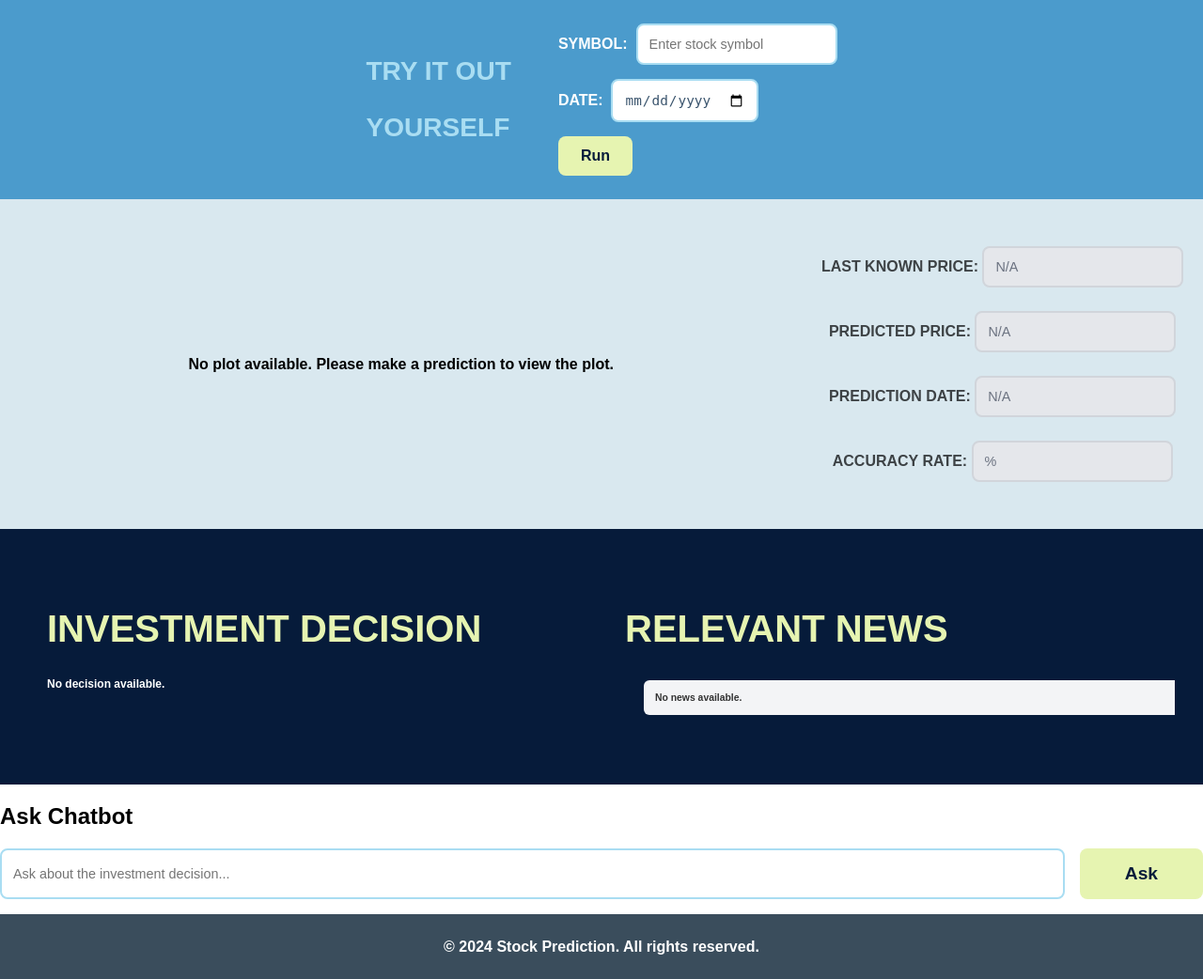
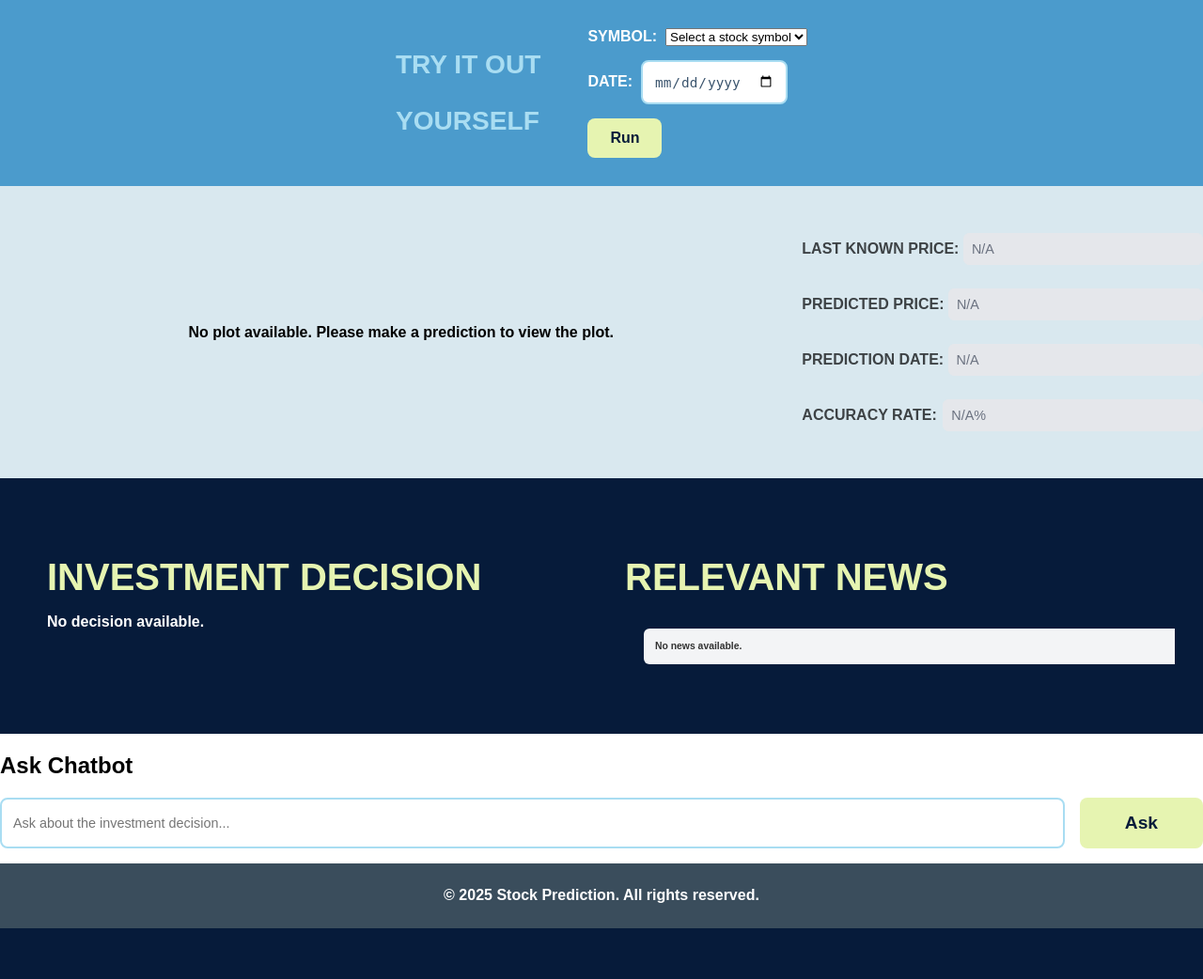
Before and after one commit to GourabGorai/StockFlask2, a Flask app: template templates/index.html in a window 1280 px wide. Shown: the part 690-1732 px from the top of the page at 94% size. After the commit the page ends 1678 px from the top, so only its background shows below. Run offline with Flask 3, Linux system fonts and the light colour scheme; the template is opened without the code that fills it, so the values that code supplies are empty; some libraries are stand-ins or nearby versions; some web fonts are replaced.

Commit message:
Update index.html

```diff
--- a/templates/index.html
+++ b/templates/index.html
@@ -9,7 +9,6 @@
   <link rel="preconnect" href="https://fonts.gstatic.com" crossorigin>
   <link href="https://fonts.googleapis.com/css2?family=Lexend+Zetta:wght@100..900&display=swap" rel="stylesheet">
   <style>
-    /* Additional styles for functionality */
     .error-message {
       color: #E13622;
       background-color: #fee2e2;
@@ -18,37 +17,31 @@
       margin-bottom: 1rem;
       display: none;
     }
-
     .results-grid {
       display: grid;
       grid-template-columns: repeat(2, 1fr);
       gap: 1.5rem;
       margin-top: 1rem;
     }
-
     .result-item {
       display: flex;
       flex-direction: column;
       gap: 0.5rem;
     }
-
     .result-label {
       font-size: 1rem;
       color: #4b5563;
     }
-
     .result-value {
       font-size: 1.5rem;
       font-weight: bold;
       color: #E13622;
     }
-
     .chatbot-form {
       display: flex;
       gap: 1rem;
       margin-bottom: 1rem;
     }
-
     .chatbot-input {
       flex: 1;
       padding: 0.5rem;
@@ -56,7 +49,6 @@
       border-radius: 0.375rem;
       font-size: 1rem;
     }
-
     .chatbot-response {
       background-color: #f3f4f6;
       padding: 1rem;
@@ -64,38 +56,51 @@
       margin-top: 1rem;
       {% if not chatbot_response %}display: none;{% endif %}
     }
-
-    /* Updated News List Styles */
     .news-list {
       margin-top: 1rem;
       list-style: none;
       padding: 0;
-      width: 100%; /* Make the list take full width */
+      width: 100%;
     }
-
     .news-list li {
       padding: 0.75rem;
       border-radius: 0.375rem;
       margin-bottom: 0.5rem;
       background-color: #f3f4f6;
       transition: background-color 0.2s;
-      width: 100%; /* Make each list item take full width */
+      width: 100%;
     }
-
     .news-list li:hover {
       background-color: #e5e7eb;
     }
-
-    /* Adjust the width of the news container */
     .news {
-      width: 100%; /* Make the news section take full width */
-      max-width: 1200px; /* Optional: Set a max-width for better readability */
-      margin: 0 auto; /* Center the news section */
+      width: 100%;
+      max-width: 1200px;
+      margin: 0 auto;
+    }
+    .result-form {
+      display: grid;
+      grid-template-columns: repeat(2, 1fr);
+      gap: 1rem;
+      margin-top: 1rem;
+    }
+    .result-form div {
+      display: flex;
+      align-items: center;
+    }
+    .result-form label {
+      min-width: 150px;
+      font-weight: bold;
+    }
+    .result-form input {
+      flex: 1;
+      padding: 0.5rem;
+      border: 1px solid #e5e7eb;
+      border-radius: 0.375rem;
     }
   </style>
 </head>
 <body>
-  <!-- Header -->
   <header class="header">
     <div>
       <a href="/">HOME</a>
@@ -109,16 +114,13 @@
     </div>
   </header>
 
-  <!-- Main Content -->
   <main class="container">
-    <!-- Error Message -->
     <div id="errorMessage" class="error-message">
       {% if error_message %}
         {{ error_message }}
       {% endif %}
     </div>
 
-    <!-- Hero Section -->
     <section class="Hero">
       <video autoplay muted loop>
         <source src="static/background-video.mp4" type="video/mp4">
@@ -130,7 +132,7 @@
       </div>
     </section>
 
-    <!-- Input Section -->
+    <!-- Input Section with dropdown -->
     <section class="input" id="prediction-form">
       <div class="text">
         <h3>TRY IT OUT</h3>
@@ -140,7 +142,19 @@
         <form class="prediction-form" method="POST" action="/">
           <div>
             <label for="symbol">SYMBOL:&nbsp</label>
-            <input type="text" id="symbol" name="symbol" placeholder="Enter stock symbol" required>
+            <select id="symbol" name="symbol" required>
+              <option value="">Select a stock symbol</option>
+              <option value="AAPL">AAPL - Apple</option>
+              <option value="GOOGL">GOOGL - Alphabet</option>
+              <option value="MSFT">MSFT - Microsoft</option>
+              <option value="TSLA">TSLA - Tesla</option>
+              <option value="AMZN">AMZN - Amazon</option>
+              <option value="META">META - Meta</option>
+              <option value="NFLX">NFLX - Netflix</option>
+              <option value="NVDA">NVDA - NVIDIA</option>
+              <option value="IBM">IBM - IBM</option>
+              <option value="INTC">INTC - Intel</option>
+            </select>
           </div>
           <div>
             <label for="date">DATE:&nbsp</label>
@@ -151,6 +165,7 @@
           </div>
         </form>
       </div>
+
     </section>
 
     <!-- Results Section -->
@@ -162,22 +177,22 @@
           <p>No plot available. Please make a prediction to view the plot.</p>
         {% endif %}
       </div>
-      <form>
+      <form class="result-form">
         <div>
           <label for="last_price">LAST KNOWN PRICE:&nbsp</label>
-          <input type="text" id="last_price" value="{{ actual_prices[-1] if actual_prices else 'N/A' }}" disabled>
+          <input type="text" id="last_price" value="{{ actual_prices[-1] if actual_prices else (session.get('actual_prices', [])[-1] if session.get('actual_prices') else 'N/A') }}" disabled>
         </div>
         <div>
           <label for="pred_price">PREDICTED PRICE:&nbsp</label>
-          <input type="text" id="pred_price" value="{{ future_prediction if future_prediction else 'N/A' }}" disabled>
+          <input type="text" id="pred_price" value="{{ future_prediction if future_prediction else (session.get('future_prediction') if session.get('future_prediction') else 'N/A') }}" disabled>
         </div>
         <div>
           <label for="pred_date">PREDICTION DATE:&nbsp</label>
-          <input type="text" id="pred_date" value="{{ date if date else 'N/A' }}" disabled>
+          <input type="text" id="pred_date" value="{{ request.form.get('future_date', 'N/A') }}" disabled>
         </div>
         <div>
           <label for="acc_rate">ACCURACY RATE:&nbsp</label>
-          <input type="text" id="acc_rate" value="{{ accuracy_score }}%" disabled>
+          <input type="text" id="acc_rate" value="{{ accuracy_score if accuracy_score else (session.get('accuracy_score') if session.get('accuracy_score') else 'N/A') }}%" disabled>
         </div>
       </form>
     </section>
@@ -186,13 +201,19 @@
     <section class="record" id="news">
       <div class="decision">
         <h1>INVESTMENT DECISION</h1>
-        <p>{{ investment_decision|safe if investment_decision else 'No decision available.' }}</p>
+        <div class="decision-content">
+          {{ investment_decision|safe if investment_decision else (session.get('investment_decision', 'No decision available.')|safe) }}
+        </div>
       </div>
       <div class="news">
         <h1>RELEVANT NEWS</h1>
         <ul class="news-list">
           {% if stock_news %}
             {% for news in stock_news %}
+              <li>{{ news }}</li>
+            {% endfor %}
+          {% elif session.get('stock_news') %}
+            {% for news in session.get('stock_news', []) %}
               <li>{{ news }}</li>
             {% endfor %}
           {% else %}
@@ -224,13 +245,11 @@
     </section>
   </main>
 
-  <!-- Footer -->
   <footer class="footer">
-    <span>© 2024 Stock Prediction. All rights reserved.</span>
+    <span>© 2025 Stock Prediction. All rights reserved.</span>
   </footer>
 
   <script>
-    // Form submission handling
     document.querySelector('.prediction-form').addEventListener('submit', function(e) {
       e.preventDefault();
       const symbol = document.getElementById('symbol').value;
@@ -240,12 +259,9 @@
         showError('Please fill in all fields');
         return;
       }
-
-      // Submit the form
       this.submit();
     });
 
-    // Error handling
     function showError(message) {
       const errorDiv = document.getElementById('errorMessage');
       errorDiv.textContent = message;
@@ -256,40 +272,33 @@
       document.getElementById('errorMessage').style.display = 'none';
     }
 
-    // Chatbot form handling
     document.getElementById('chatbotForm').addEventListener('submit', function(e) {
       e.preventDefault();
       const query = document.getElementById('chatbotInput').value;
 
       if (!query) return;
 
-      // Show loading state
       const responseDiv = document.getElementById('chatbotResponse');
       responseDiv.style.display = 'block';
       responseDiv.innerHTML = 'Loading response...';
 
-      // Submit the form
       this.submit();
     });
 
-    // Simulate loading some news
-    function loadNews() {
-      const newsList = document.getElementById('newsList');
-      news.forEach(item => {
-        const li = document.createElement('li');
-        li.textContent = item;
-        newsList.appendChild(li);
-      });
-    }
+    // Set today's date as default in the date picker
+    document.addEventListener('DOMContentLoaded', function() {
+      const today = new Date().toISOString().split('T')[0];
+      document.getElementById('date').setAttribute('min', today);
 
-    // Add animation to cards on page load and load initial data
-    document.addEventListener('DOMContentLoaded', function() {
-      const cards = document.querySelectorAll('.card');
-      cards.forEach((card, index) => {
-        card.style.animationDelay = ${index * 0.1}s;
-      });
+      // Show error message if it exists
+      {% if error_message %}
+        showError('{{ error_message }}');
+      {% endif %}
 
-      loadNews();
+      // Show chatbot response area if there's a response
+      {% if chatbot_response %}
+        document.getElementById('chatbotResponse').style.display = 'block';
+      {% endif %}
     });
   </script>
 </body>
```
